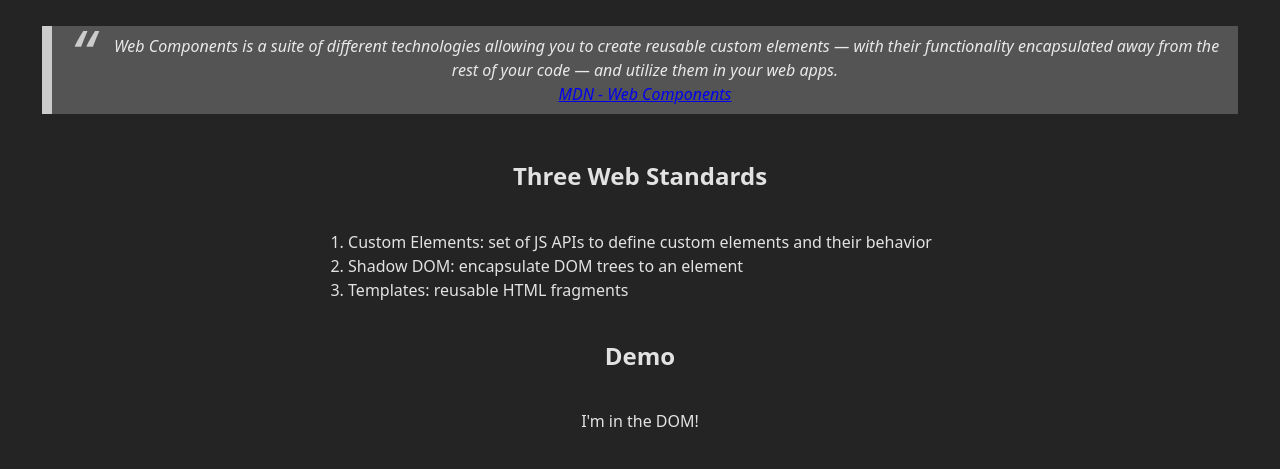
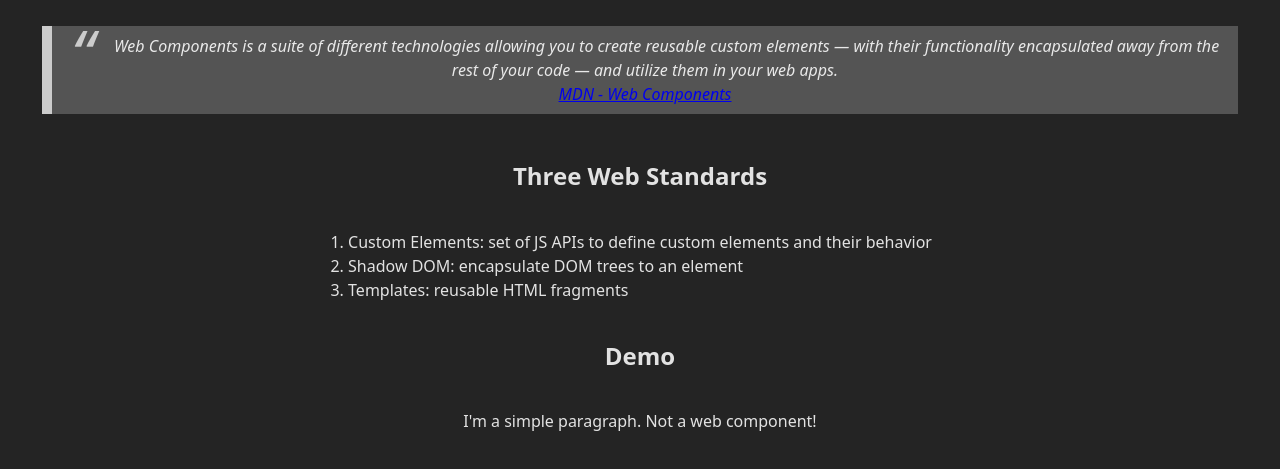
Before and after one commit to a-a-hofmann/lightning-talk, a website built with Vite: page index.html in a window 1280 px wide. Shown: the part 229-698 px from the top of the page. Built offline with nearby package versions, Linux system fonts and the light colour scheme.

Commit message:
update plain paragraph text

```diff
--- a/index.html
+++ b/index.html
@@ -126,7 +126,7 @@
     </ol>
 
     <h2>Demo</h2>
-    <p>I'm in the DOM!</p>
+    <p>I'm a simple paragraph. Not a web component!</p>
 
 </div>
 </body>
```
